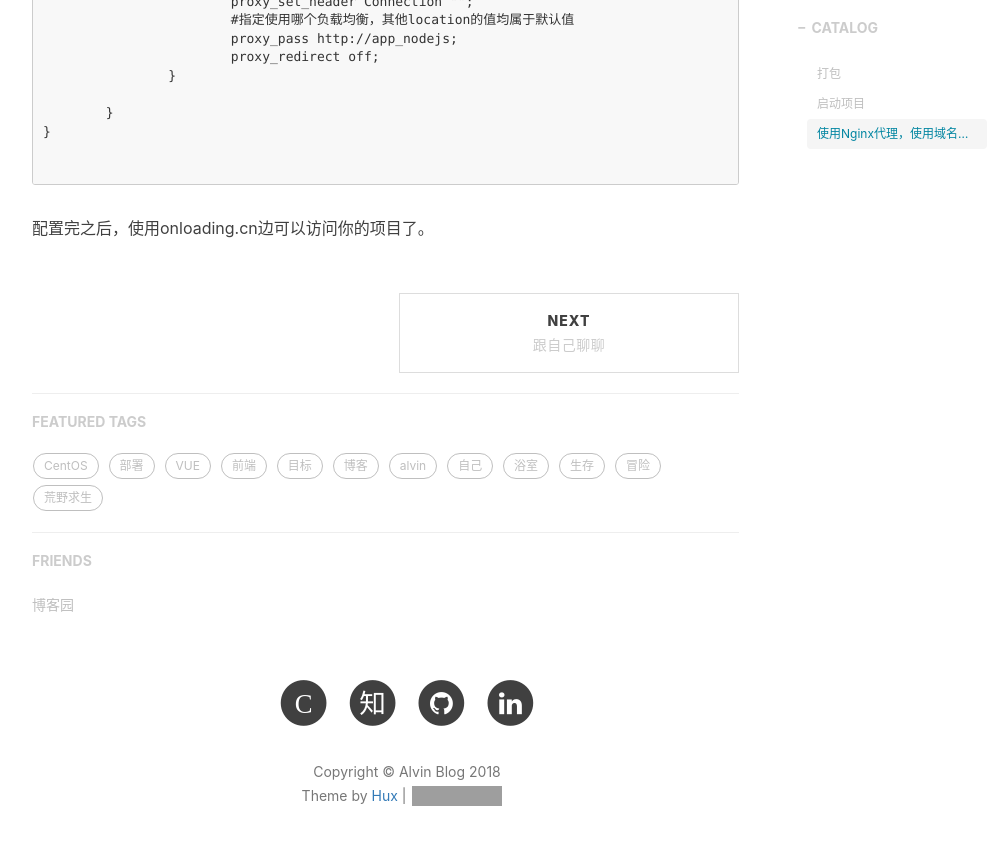
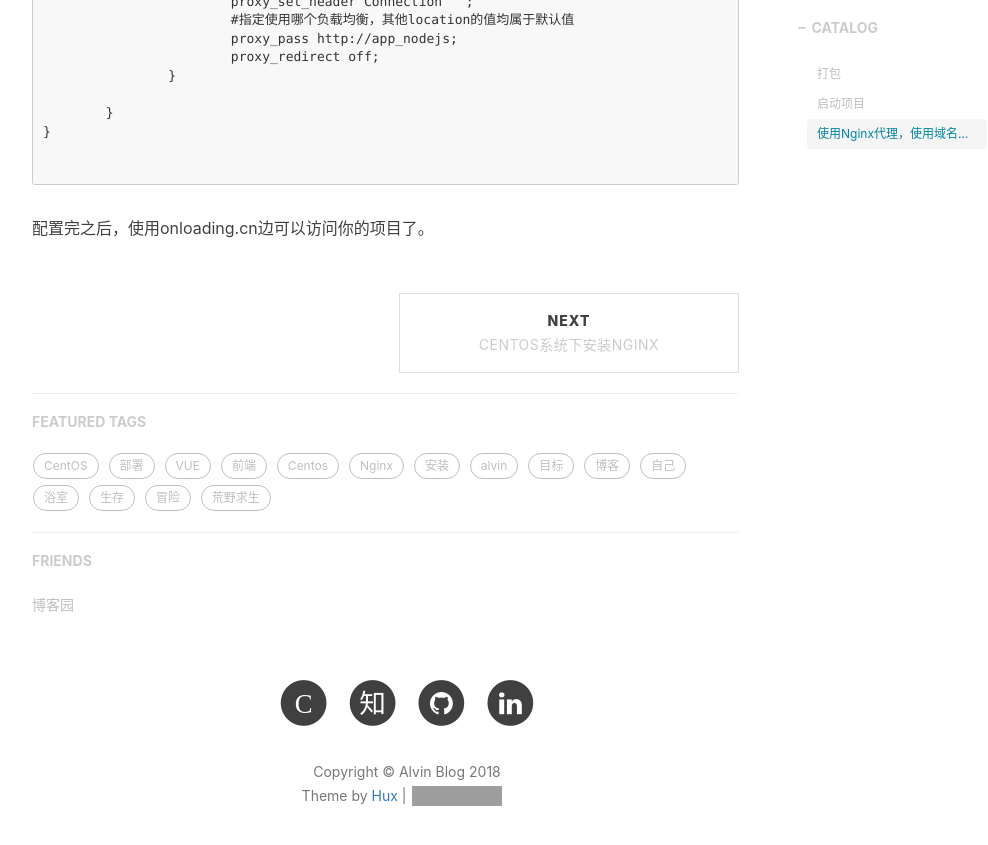
Before and after one commit to AlvinNiu/AlvinNiu.github.io, a Jekyll site: the page built from _posts/2018-08-18-centos-publish-vue.md, in a window 1280 px wide and 900 px high, scrolled down 2565 px. Shown: the top 845 px of the window, without its empty margins (233-1221 px from the left). Built offline with Jekyll 4.4.1, drawn with Linux system fonts in a browser that asks for light colours; nearby versions of some CDN libraries; comment, search, counter and statistics services are not loaded; part of the change alters nothing that is shown; grey boxes are pictures that could not be loaded.

Commit message:
迁移之前的博客

````diff
--- a/_posts/2018-08-18-centos-publish-vue.md
+++ b/_posts/2018-08-18-centos-publish-vue.md
@@ -57,7 +57,7 @@ pm2 start app.js
 
 #### 使用Nginx代理，使用域名访问
 
-**[如果Nginx安装不会请点击此处](https://www.cnblogs.com/alvin-niu/p/9502271.html)**
+**[如果Nginx安装不会请点击此处]({{ site.url }}/2018/08/18/centos-publish-vue/)**
 
 Nginx配置文件(/etc/nginx/nginx.conf)
 ```
--- /dev/null
+++ b/_posts/2018-08-19-centos-nginx.md
@@ -0,0 +1,229 @@
+---
+layout:       post
+title:        "centos系统下安装Nginx"
+subtitle:     "动手去做，很容易"
+date:         2018-08-19 09:00:00
+author:       "Alvin"
+header-img:   "img/bathroom-escape.jpg"
+header-mask:  0.3
+catalog:      true
+tags:
+    - Centos
+    - Nginx
+    - 安装
+    - alvin
+---
+
+**参考链接**
+
+[CentOS 7 用 yum 安装 Nginx](http://chaishiwei.com/blog/1281.html)
+
+[Nginx负载均衡配置](https://blog.csdn.net/xyang81/article/details/51702900)
+
+#### 下载并安装
+```
+#使用以下命令
+sudo yum install -y nginx
+#sudo表示使用管理员权限运行命令
+#yum是centos系统中下载安装程序的命令
+#如果提示中发现yum资源库中没用Nginx的话，则使用以下命令进行添加
+sudo rpm -Uvh http://nginx.org/packages/centos/7/noarch/RPMS/nginx-release-centos-7-0.el7.ngx.noarch.rpm
+```
+#### Nginx常用命令
+
+```
+#启动Nginx，使用默认配置文件启动，如果Nginx没有关闭，使用此种方式启动会出现端口被占用的情况
+nginx
+#停止nginx
+nginx -s stop
+#如果上面停止nginx的方式无效 可以强制停止
+pkill -9 nginx
+#重启nginx
+nginx -s reload
+#由于在Linux下写配置文件，容易丢个符号，导致启动失败，所以启动之前可以检查一下配置文件的正确性
+nginx -t
+#检查指定配置文件
+nginx -t -c /etc/nginx/nginx.conf
+```
+
+
+#### 配置
+安装成功之后，想要使用Nginx必须配置配置文件，默认配置文件的地址（/etc/nginx/nginx.conf）
+
+
+```
+user nginx;
+worker_processes auto;
+error_log /var/log/nginx/error.log;
+pid /run/nginx.pid;
+
+include /usr/share/nginx/modules/*.conf;
+
+events {
+    worker_connections 1024;
+}
+
+http {
+    log_format  main  '$remote_addr - $remote_user [$time_local] "$request" '
+                      '$status $body_bytes_sent "$http_referer" '
+                      '"$http_user_agent" "$http_x_forwarded_for"';
+
+    access_log  /var/log/nginx/access.log  main;
+
+    sendfile            on;
+    tcp_nopush          on;
+    tcp_nodelay         on;
+    keepalive_timeout   65;
+    types_hash_max_size 2048;
+
+    include             /etc/nginx/mime.types;
+    default_type        application/octet-stream;
+
+	include /etc/nginx/conf.d/*.conf;
+	include /etc/nginx/sites-enabled/*;
+    #以上配置均是默认值未曾修改，如果想搞懂上面的是什么意思，自己去慢慢学习吧
+    #这个配置是负载均衡使用的
+    #此处的app_nodejs是负载均衡的名字
+	upstream app_nodejs {
+	    #访问的实际地址是下面的，可以有多个，多个时就达到了负载均衡的作用，后面其实还有一个参数，但是此处写不写无区别。
+		server 127.0.0.1:8082;
+		keepalive 64;
+	}
+    	server {
+    	#监听的是80端口，不建议换成其他端口，因为换成其他端口后，你访问时，域名也得加上加上端口，比如端口号改成8080，访问时则是：onloading.cn:8080
+        listen	80	default;
+        #访问的域名
+		server_name onloading.cn;
+		#如果访问的是ip，则直接返回404，此处只允许通过域名访问
+		if ($host ~ "\d+\.\d+\.\d+\.\d") {
+    			return 404;
+		}
+		location / {
+			proxy_set_header X-Real-IP $remote_addr;
+        		proxy_set_header X-Forwarded-For $proxy_add_x_forwarded_for;
+        		proxy_set_header Host $http_host;
+        		proxy_set_header X-Nginx-Proxy true;
+        		proxy_set_header Connection "";
+        		#指定使用哪个负载均衡，其他location的值均属于默认值
+			proxy_pass http://app_nodejs;
+			proxy_redirect off;
+		}
+
+    	}
+}
+
+```
+如果想要进行反向代理设置，需要对http中的server节点进行设置，实现反向代理有两种方式，均是把下面的节点替换掉上面的默认文件的相关节点即可
+
+**第一种、使用负载均衡的方式进行反向代理**
+```
+#app_nodejs名称是为了下面server找到对应的负载均衡
+upstream app_nodejs {
+	    #访问的实际地址
+		server 127.0.0.1:8082;
+	}
+    	server {
+    	#监听的是80端口，不建议换成其他端口，因为换成其他端口后，你访问时，域名也得加上加上端口，比如端口号改成8080，访问时则是：onloading.cn:8080
+        listen	80	default;
+        #访问的域名
+		server_name onloading.cn;
+		location / {
+			proxy_set_header X-Real-IP $remote_addr;
+        		proxy_set_header X-Forwarded-For $proxy_add_x_forwarded_for;
+        		proxy_set_header Host $http_host;
+        		proxy_set_header X-Nginx-Proxy true;
+        		proxy_set_header Connection "";
+        		#指定使用哪个负载均衡，其他location的值均属于默认值，即是上面的upstream的名称
+			proxy_pass http://app_nodejs;
+			proxy_redirect off;
+		}
+
+    	}
+```
+
+**第二种、不使用负载均衡，直接定义反向代理的地址**
+
+
+```
+#该种方式不需要使用upstream节点
+    	server {
+    	#监听的是80端口，不建议换成其他端口，因为换成其他端口后，你访问时，域名也得加上加上端口，比如端口号改成8080，访问时则是：onloading.cn:8080
+        listen	80	default;
+        #访问的域名
+		server_name onloading.cn;
+		location / {
+			proxy_set_header X-Real-IP $remote_addr;
+        		proxy_set_header X-Forwarded-For $proxy_add_x_forwarded_for;
+        		proxy_set_header Host $http_host;
+        		proxy_set_header X-Nginx-Proxy true;
+        		proxy_set_header Connection "";
+        		#与上面不同的就是，此处指定的是实际访问的地址
+			proxy_pass 127.0.0.1:8082;
+			proxy_redirect off;
+		}
+
+    	}
+```
+
+#### 负载均衡
+**此处参考链接**
+
+```
+#此处的upstream表示平均分配给三台机器
+upstream app_nodejs {
+		server 192.168.0.100:8080;
+		server 192.168.0.101:8080;
+		server 192.168.0.101:8080;
+	}
+    	server {
+        listen	80	default;
+        #访问的域名
+		server_name onloading.cn;
+		location / {
+			proxy_set_header X-Real-IP $remote_addr;
+        		proxy_set_header X-Forwarded-For $proxy_add_x_forwarded_for;
+        		proxy_set_header Host $http_host;
+        		proxy_set_header X-Nginx-Proxy true;
+        		proxy_set_header Connection "";
+			proxy_pass http://app_nodejs;
+			proxy_redirect off;
+		}
+
+    	}
+```
+* weight属性，默认为1，表示平均分配给每台机器。
+
+
+```
+upstream tomcats {
+    server 192.168.0.100:8080 weight=2;  # 2/6次
+    server 192.168.0.101:8080 weight=3;  # 3/6次
+    server 192.168.0.102:8080 weight=1;  # 1/6次
+}
+```
+* max_fails属性，默认为1，表示服务器失败的最多次数，如果超过该值，表示在fail_timeout时间内请求将不再分配到该服务器上。 如果设置为0，Nginx会将这台Server置为永久无效状态
+* fail_timeout属性，默认为10秒，表示服务器的失败无效时长
+* backup属性，备份机，所有服务器失效了之后，启用该服务器
+* down属性，表示该台服务器无效
+
+
+```
+upstream tomcats {
+    #表示100服务器的分配比例是2，失败最大次数为3，失败后重新失效时长为15秒
+    server 192.168.0.100:8080 weight=2 max_fails=3 fail_timeout=15;
+    #表示101服务器无效
+    server 192.168.0.101:8080 down;
+    #表示102服务器为备份服务器
+    server 192.168.0.102:8080 backup;
+}
+```
+* max_conns：表示该服务器的最大连接数量，默认为0，表示不限制。注意：1.5.9之后的版本才有这个配置
+
+
+```
+upstream tomcats {
+    server 192.168.0.100:8080 max_conns=1000;
+}
+```
+
+目前我只用过以上属性，当然Nginx还有很多其他的属性，有兴趣的可以从网上多找找。
````
Also changed, not shown: _posts/2018-09-15-bathroom-escape.md (renamed from _posts/2018-08-15-bathroom-escape.md).
